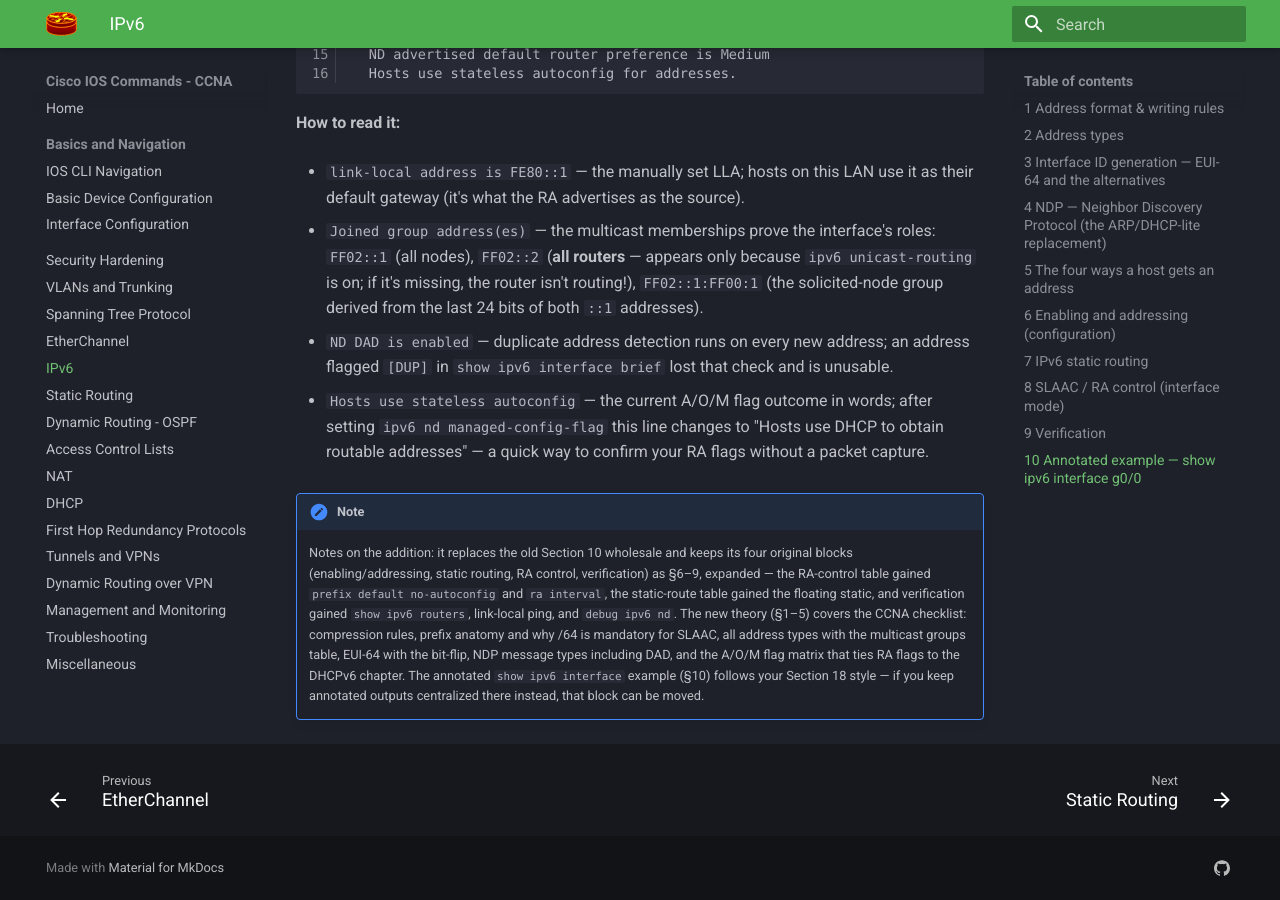
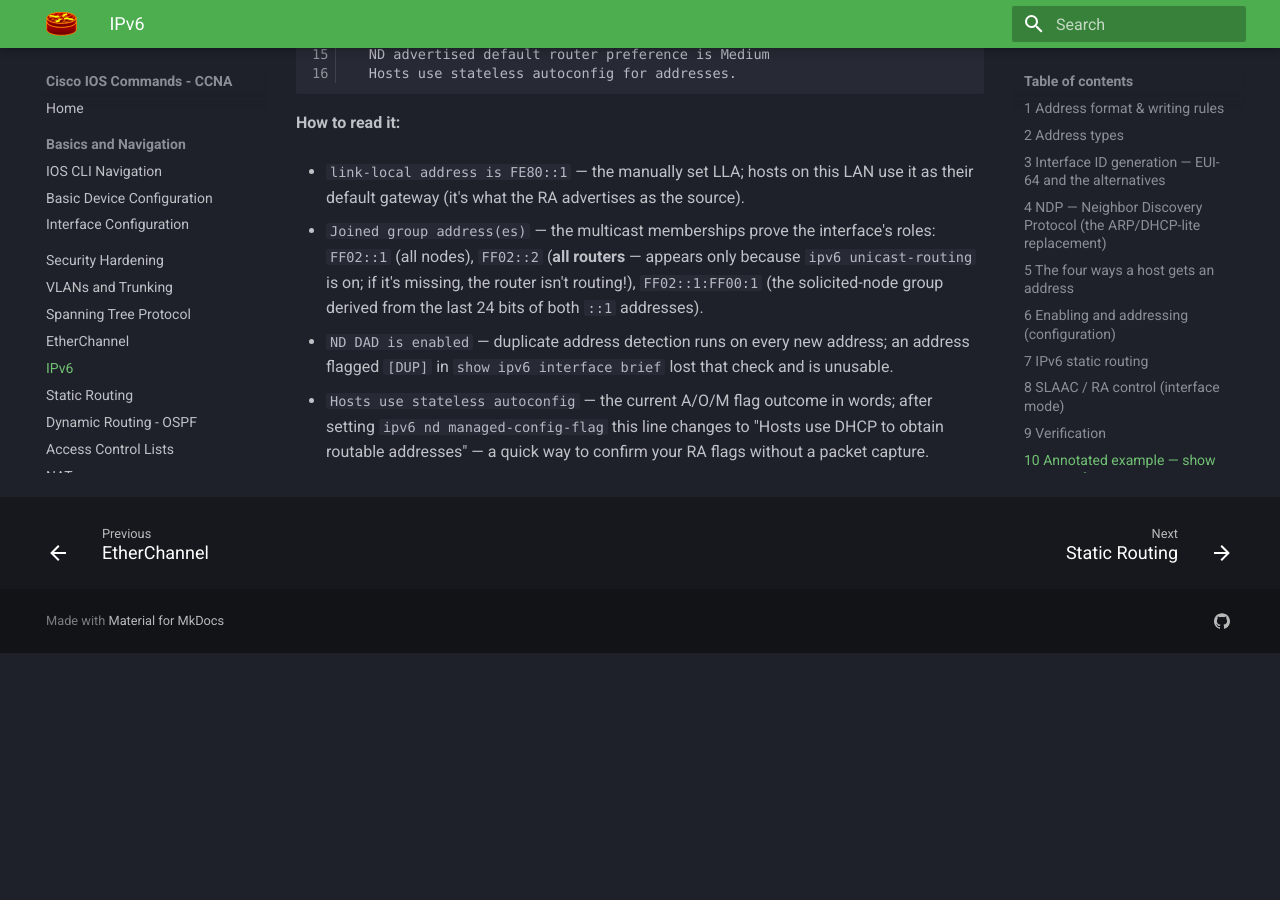
Before and after one commit to Edm0ndDantes/CCNA-IOS-Cheatsheet, an MkDocs documentation site: the page built from docs/ipv6.md, in a window 1280 px wide and 900 px high, scrolled down 5874 px. Built offline with MkDocs 1.6.1 and Material for MkDocs 9.7.7, drawn with Linux system fonts in a browser that asks for light colours; some web fonts are replaced; after the commit the page ends 6527 px from its top, so only the background shows below that.

Commit message:
fixed ipv6 note

```diff
--- a/docs/ipv6.md
+++ b/docs/ipv6.md
@@ -214,6 +214,3 @@
 - `ND DAD is enabled` — duplicate address detection runs on every new address; an address flagged `[DUP]` in `show ipv6 interface brief` lost that check and is unusable.
 
 - `Hosts use stateless autoconfig` — the current A/O/M flag outcome in words; after setting `ipv6 nd managed-config-flag` this line changes to "Hosts use DHCP to obtain routable addresses" — a quick way to confirm your RA flags without a packet capture.
-
-!!! note
-    Notes on the addition: it replaces the old Section 10 wholesale and keeps its four original blocks (enabling/addressing, static routing, RA control, verification) as §6–9, expanded — the RA-control table gained `prefix default no-autoconfig` and `ra interval`, the static-route table gained the floating static, and verification gained `show ipv6 routers`, link-local ping, and `debug ipv6 nd`. The new theory (§1–5) covers the CCNA checklist: compression rules, prefix anatomy and why /64 is mandatory for SLAAC, all address types with the multicast groups table, EUI-64 with the bit-flip, NDP message types including DAD, and the A/O/M flag matrix that ties RA flags to the DHCPv6 chapter. The annotated `show ipv6 interface` example (§10) follows your Section 18 style — if you keep annotated outputs centralized there instead, that block can be moved.
```
